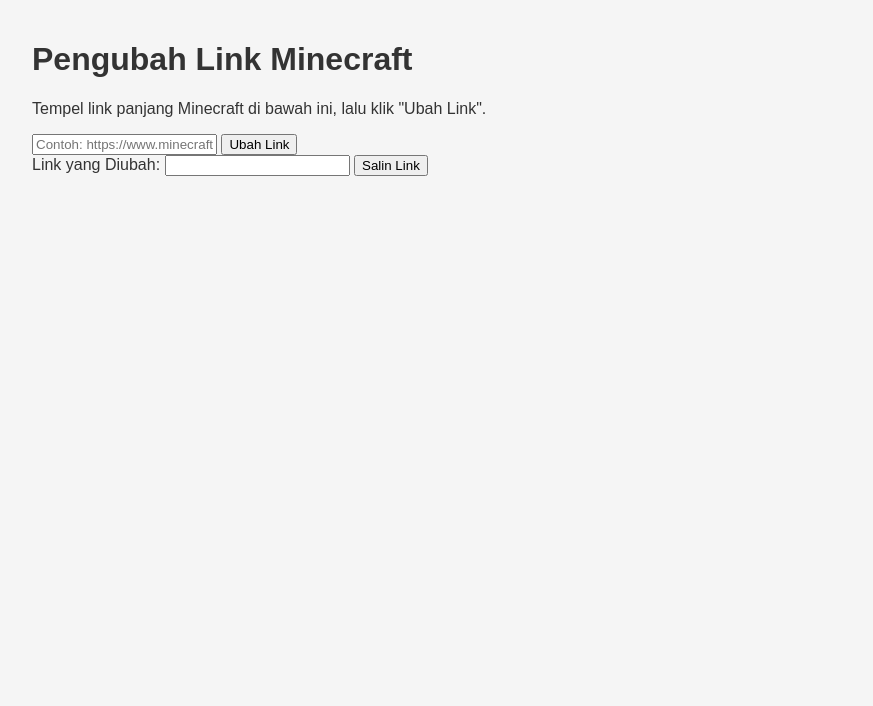
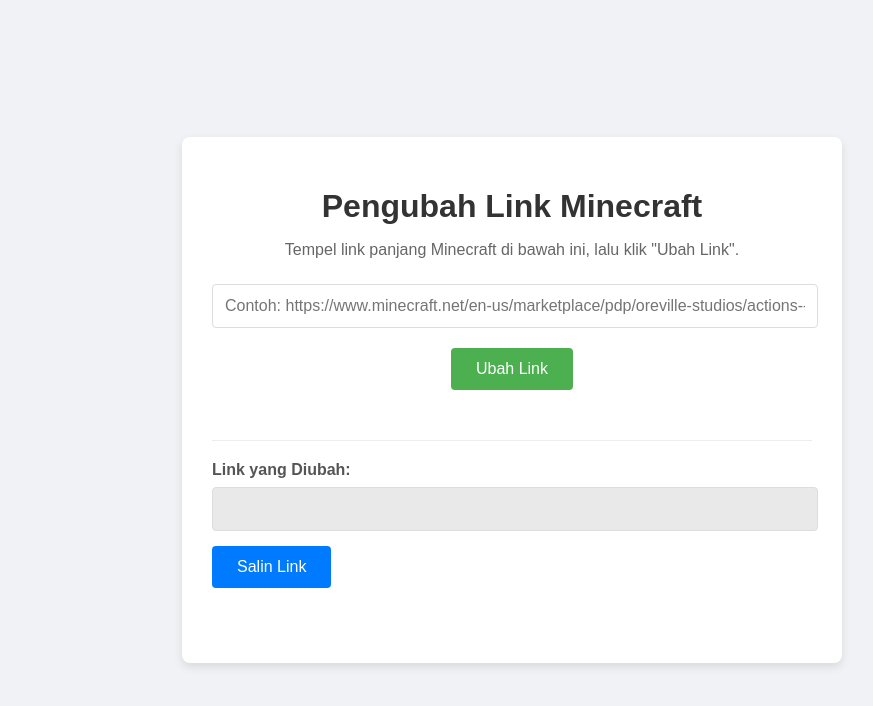
Before and after one commit to Yanz46/website-addon-minecraft-, a plain HTML site: page index.html in a window 1280 px wide. Shown: the whole page, without its empty margins (128-1001 px from the left). Drawn offline with Linux system fonts and the light colour scheme.

Commit message:
Update style.css

```diff
--- a/style.css
+++ b/style.css
@@ -1,123 +1,90 @@
 body {
-    font-family: sans-serif;
+    font-family: Arial, sans-serif;
+    display: flex;
+    justify-content: center;
+    align-items: center;
+    min-height: 100vh;
+    background-color: #f0f2f5;
     margin: 0;
-    padding: 0;
-    background-color: #f5f5f5;
-    color: #333;
 }
 
 .container {
-    max-width: 960px;
-    margin: 0 auto;
-    padding: 20px;
+    background-color: #ffffff;
+    padding: 30px;
+    border-radius: 8px;
+    box-shadow: 0 4px 10px rgba(0, 0, 0, 0.1);
+    text-align: center;
+    width: 90%;
+    max-width: 600px;
 }
 
-header {
-    background-color: #333;
-    color: #fff;
-    padding: 20px 0;
+h1 {
+    color: #333;
+    margin-bottom: 15px;
 }
 
-header .container {
-    display: flex;
-    justify-content: space-between;
-    align-items: center;
+p {
+    color: #666;
+    margin-bottom: 25px;
 }
 
-.logo img {
-    max-height: 50px;
+input[type="text"] {
+    width: calc(100% - 20px);
+    padding: 12px;
+    margin-bottom: 20px;
+    border: 1px solid #ddd;
+    border-radius: 4px;
+    font-size: 16px;
 }
 
-nav ul {
-    list-style: none;
-    margin: 0;
-    padding: 0;
-    display: flex;
-}
-
-nav li {
-    margin: 0 10px;
-}
-
-nav a {
-    color: #fff;
-    text-decoration: none;
-}
-
-.search-box {
-    display: flex;
-}
-
-.search-box input {
-    padding: 10px;
+button {
+    background-color: #4CAF50;
+    color: white;
+    padding: 12px 25px;
     border: none;
-    border-radius: 5px 0 0 5px;
-}
-
-.search-box button {
-    padding: 10px;
-    border: none;
-    border-radius: 0 5px 5px 0;
-    background-color: #ddd;
+    border-radius: 4px;
     cursor: pointer;
-}
-
-main {
-    padding: 20px 0;
-}
-
-#featured-addons, #all-addons {
+    font-size: 16px;
+    transition: background-color 0.3s ease;
     margin-bottom: 20px;
 }
 
-.addon-list {
-    display: grid;
-    grid-template-columns: repeat(auto-fit, minmax(250px, 1fr));
-    gap: 20px;
+button:hover {
+    background-color: #45a049;
 }
 
-.addon-item {
-    padding: 20px;
-    border: 1px solid #ccc;
-    border-radius: 5px;
-    background-color: #fff;
-    box-shadow: 2px 2px 5px rgba(0, 0, 0, 0.1);
-    transition: transform 0.2s ease-in-out;
+.result-box {
+    margin-top: 30px;
+    border-top: 1px solid #eee;
+    padding-top: 20px;
+    text-align: left;
 }
 
-.addon-item:hover {
-    transform: translateY(-5px);
+.result-box label {
+    display: block;
+    margin-bottom: 8px;
+    color: #555;
+    font-weight: bold;
 }
 
-.addon-item img {
-    max-width: 100%;
-    height: auto;
-    margin-bottom: 10px;
+.result-box input[type="text"] {
+    width: calc(100% - 20px);
+    background-color: #e9e9e9;
+    cursor: text;
+    margin-bottom: 15px;
 }
 
-.addon-item h3 {
-    margin-bottom: 5px;
+#copyButton {
+    background-color: #007bff;
+    margin-top: 0;
 }
 
-.addon-item p {
-    margin-bottom: 10px;
+#copyButton:hover {
+    background-color: #0056b3;
 }
 
-.addon-item a {
-    display: inline-block;
-    padding: 10px 20px;
-    background-color: #007bff;
-    color: #fff;
-    text-decoration: none;
-    border-radius: 5px;
+.error-message {
+    color: #dc3545;
+    font-weight: bold;
+    margin-top: 10px;
 }
-
-footer {
-    background-color: #333;
-    color: #fff;
-    padding: 10px 0;
-    text-align: center;
-}
-.logo img {
-  border-radius: 50%; /* Membuat logo menjadi bulat */
-}
```
